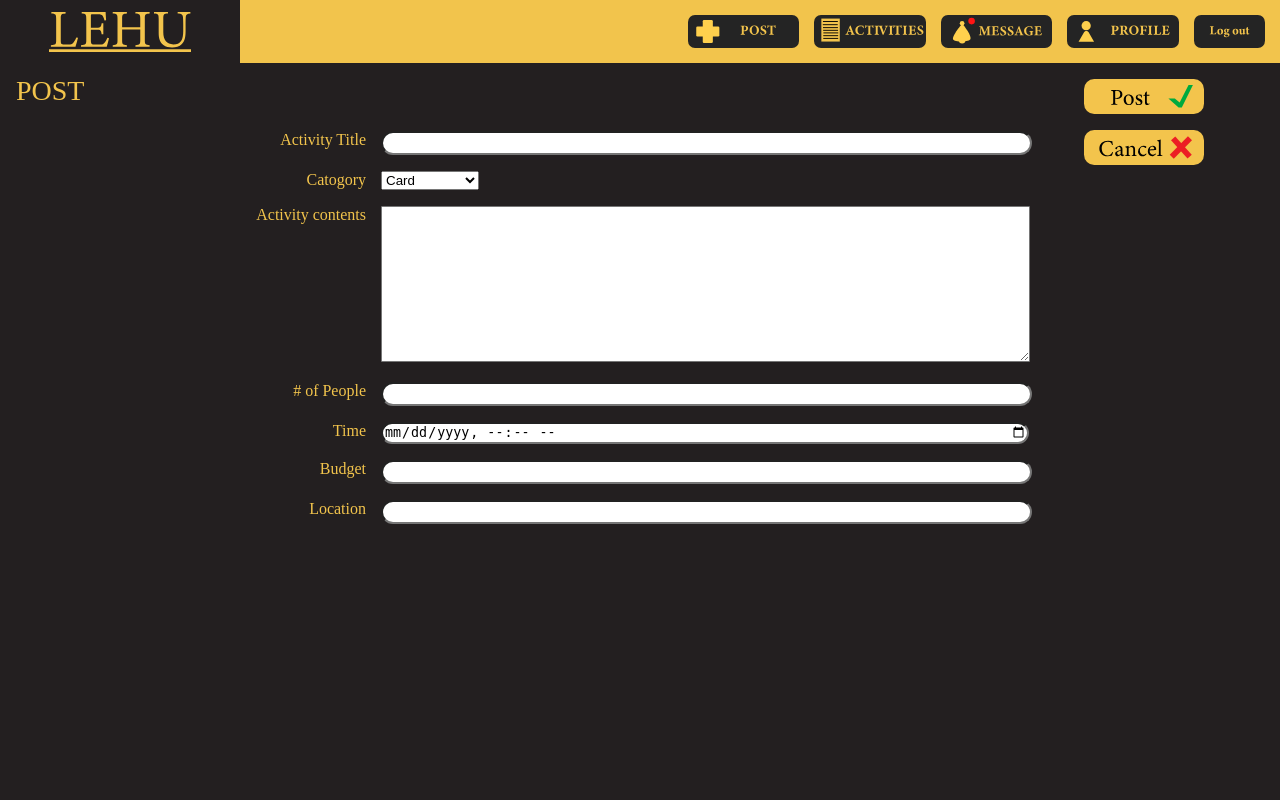
After one commit to 827983519/LEHU-board-game-website, a Django app: template templates/post_new.html in a window 1280 px wide. The commit adds this page. Run offline with Django 3.2, Linux system fonts and the light colour scheme; the template is opened without the code that fills it, so the values that code supplies are empty.

Commit message:
modify post

```diff
--- a/ECE651/settings.py
+++ b/ECE651/settings.py
@@ -27,7 +27,7 @@ DEBUG = True
 
 ALLOWED_HOSTS = ['*']
 
-
+USE_L10N=True
 
 # Application definition
 
--- a/LEHU/urls.py
+++ b/LEHU/urls.py
@@ -17,7 +17,8 @@ urlpatterns = [
     url('^allmessage',views.all_message),
     url('^pdetail/(\w+)',views.view_other_profile),
     url('^refresh',views.refresh_recommend),
-    url('^post', views.ActivityPostView.as_view(), name='activitypost'),
+    # url('^post', views.ActivityPostView.as_view(), name='activitypost'),
+    url('^post', views.post, name='activitypost'),
     # url('^index', views.PostListView.as_view(), name = 'postlist'),
     path('details/<int:pk>/', views.PostDetailView.as_view(), name = 'detail'),
     path('details/<int:activity_id>/join', views.join, name='join'),
--- a/static/css/post.css
+++ b/static/css/post.css
@@ -67,10 +67,6 @@ button.custom.unselected {
     margin-right: 15px;
 }
 
-#box
-{
-  width: 250px;
-}
 
 .field>.input {
     flex-grow: 1;
--- a/static/js/post.js
+++ b/static/js/post.js
@@ -1,50 +1,51 @@
 $(function () {
-    $(".input.time>select:nth-child(1)").html(
-        `<option value="" disabled selected hidden>[MM]</option>
-        ${"0".repeat(12)
-            .split("")
-            .map((v,k)=>`<option value="${k+1}">${k+1}</option>`)
-        }`
-    );
+    $("#confirm").click(function () {
 
-    $(".input.time>select:nth-child(1)").change(function (e) {
-        let date = new Date();
-        date.setMonth(e.target.value);
-        date.setDate(0);
-        // get avaliable date by Date
-        $(".input.time>select:nth-child(2)").html(
-            `<option value="" disabled selected hidden>[MM]</option>
-            ${"0".repeat(date.getDate())
-                .split("")
-                .map((v,k)=>`<option value="${k+1}">${k+1}</option>`)
-            }`
-        )
-    });
 
-    $(".input.time>select:nth-child(3)").html(
-        `<option value="" disabled selected hidden>[MM]</option>
-        ${"0".repeat(24)
-            .split("")
-            .map((v,k)=>`<option value="${k+1}">${k+1}</option>`)
-        }`
-    );
+        var pic1 = document.getElementsByTagName("input");
+        var pic2 = document.getElementsByTagName("select");
+        var pic3 = document.getElementsByTagName("textarea");
+        var title = pic1[0].value;
+        var people = pic1[1].value;
+        var time = pic1[2].value;
+        var budget = pic1[3].value;
+        var location = pic1[4].value;
+        var content = pic3[0].value;
+        var category = pic2[0].value
 
-    $("#seek").click(function () {
-        $("#seek").removeClass("unselected");
-        $("#offer").addClass("unselected");
-    });
+        // console.log(title);
+        // console.log(content);
+        // console.log(people);
+        // console.log(time);
+        // console.log(budget);
+        // console.log(location);
+        // console.log(category);
+        $.post('./post', {
+          title,
+          people,
+          time,
+          budget,
+          location,
+          content,
+          category
+        }, function (msg) {
+          if(msg.user=='fail')
+          {
+            alert(msg.msg)
+          }
+          else {
+            $('.content').hide();
+            $("#clear").show();
 
-    $("#offer").click(function () {
-        $("#offer").removeClass("unselected");
-        $("#seek").addClass("unselected");
-    });
+            window.setTimeout(function(){window.location.href = "./post";},2000);
 
-    $("#confirm").click(function () {
-        $('.content').hide();
-        $("#clear").show();
+          }
+
+        }, "json");
+        // location.href = "/";
     });
 
     $("#cancel").click(function () {
-        location.href = "index.html";
+        location.href = "/";
     });
 })
--- a/templates/Read.html
+++ b/templates/Read.html
@@ -29,7 +29,8 @@
           <a href="/message"><img src="/static/assest/message+icon+new.svg" id="group" /></a>
           {%endif%}
           <a href="/activity"><img src="/static/assest/activity icon.svg" id="activities" /></a>
-          <img src="/static/assest/post icon.svg" id="post" />
+          <a href="/post"><img src="/static/assest/post icon.svg" id="post" /></a>
+          <a href="/post"><img src="/static/assest/post icon.svg" id="post" /></a>
         </div>
     </div>
     <div class="content">
--- a/templates/Unread.html
+++ b/templates/Unread.html
@@ -29,7 +29,8 @@
           <a href="/message"><img src="/static/assest/message+icon+new.svg" id="group" /></a>
           {%endif%}
           <a href="/activity"><img src="/static/assest/activity icon.svg" id="activities" /></a>
-          <img src="/static/assest/post icon.svg" id="post" />
+          <a href="/post"><img src="/static/assest/post icon.svg" id="post" /></a>
+
         </div>
     </div>
     <div class="content">
--- a/templates/activities.html
+++ b/templates/activities.html
@@ -29,7 +29,7 @@
           <a href="/message"><img src="/static/assest/message+icon+new.svg" id="group" /></a>
           {%endif%}
           <a href="/activity"><img src="/static/assest/activity icon.svg" id="activities" /></a>
-          <img src="/static/assest/post icon.svg" id="post" />
+          <a href="/post"><img src="/static/assest/post icon.svg" id="post" /></a>
         </div>
     </div>
     <div class="content">
--- a/templates/history.html
+++ b/templates/history.html
@@ -29,7 +29,7 @@
           <a href="/message"><img src="/static/assest/message+icon+new.svg" id="group" /></a>
           {%endif%}
           <a href="/activity"><img src="/static/assest/activity icon.svg" id="activities" /></a>
-          <img src="/static/assest/post icon.svg" id="post" />
+        <a href="/post"><img src="/static/assest/post icon.svg" id="post" /></a>
         </div>
     </div>
     <div class="content">
--- a/templates/index_new.html
+++ b/templates/index_new.html
@@ -71,9 +71,9 @@
          <img src="/static/assest/refresh.svg" id="refresh_activity">
         <div id="lobby">
                 {% for activity in object_list %}
-                <div><a href="/details/{{activity.activity_id}}/register">{{ activity.pub_date }}  &nbsp;- &nbsp;
-                  {{ activity.activity_title }}&nbsp; &nbsp; &nbsp; &nbsp; &nbsp; &nbsp;
-                   &nbsp; &nbsp; &nbsp; &nbsp; &nbsp;Category:&nbsp;{{ activity.get_Category_display }} &nbsp; &nbsp;
+                <div><a href="/details/{{activity.activity_id}}/register">{{ activity.start_date}}-{{activity.start_time}}&nbsp; - &nbsp;
+                  [{{ activity.activity_title }}]&nbsp; &nbsp; &nbsp; &nbsp; &nbsp; &nbsp;
+                   &nbsp; &nbsp; &nbsp; &nbsp; &nbsp;Category:&nbsp;{{ activity.Category }} &nbsp; &nbsp;
                   &nbsp; &nbsp; &nbsp; &nbsp; &nbsp; &nbsp; &nbsp;&nbsp; &nbsp;Location:&nbsp;{{activity.location}}</a> </div>
                     {% empty %}
                     <div>No activity yet.<div>
--- /dev/null
+++ b/templates/post_new.html
@@ -0,0 +1,116 @@
+<!DOCTYPE html>
+<html lang="en">
+
+<head>
+    <meta charset="UTF-8" />
+    <meta name="viewport" content="width=device-width, initial-scale=1.0" />
+    <meta http-equiv="X-UA-Compatible" content="ie=edge" />
+    <link rel="stylesheet" href="/static/css/public.css" />
+    <link rel="stylesheet" href="/static/css/main.css" />
+    <link rel="stylesheet" href="/static/css/post.css" />
+
+    <script src="https://code.jquery.com/jquery-2.2.4.min.js"></script>
+    <script src="/static/js/header.js"></script>
+    <script src="/static/js/post.js"></script>
+    <title>Post</title>
+</head>
+
+<body>
+    <div class="header">
+        <div class="logo">
+            <img src="/static/assest/mainpage logo.svg" />
+        </div>
+        <div class="nav">
+          <a href="/logout"><img src="/static/assest/log out icon.svg" id="logout" /></a>
+          <a href="/profile"><img src="/static/assest/profile icon.svg" id="profile" /></a>
+          {%if Have_message == 0%}
+          <a href="/message"><img src="/static/assest/message+icon.svg" id="group" /></a>
+          {%else%}
+          <a href="/message"><img src="/static/assest/message+icon+new.svg" id="group" /></a>
+          {%endif%}
+          <a href="/activity"><img src="/static/assest/activity icon.svg" id="activities" /></a>
+          <a href="/post"><img src="/static/assest/post icon.svg" id="post" /></a>
+        </div>
+    </div>
+    <div class="content">
+        <div id="head">
+            <div>POST</div>
+        </div>
+        <div id="body">
+            <form id="Info">
+                <div class="field">
+                    <label for="locaton">Activity Title</label>
+                    <div class="input">
+                        <input type="text" name="title" />
+                    </div>
+                </div>
+                <div class="field">
+                    <label for="game_type">Catogory</label>
+                    <div class="input">
+                        <select name="category">
+                        <option value=1>Card</option>
+                        <option value=2>Chess</option>
+                        <option value=3>Boardgames</option>
+                        <option value=4>Other</option>
+                        </select>
+                    </div>
+                </div>
+
+
+          <div class="field">
+              <label for="description">Activity contents</label>
+              <div class="input">
+                  <textarea name="content" rows="10"></textarea>
+              </div>
+              </div>
+                <div class="field">
+                    <label for="people"># of People</label>
+                    <div class="input">
+                        <input type="text" name="people" />
+                    </div>
+                </div>
+
+                <div class="field">
+                    <label>Time</label>
+                    <div id="start" class="input time">
+                        <!-- <select name="month"></select>
+                        <select name="day">
+                            <option value="" disabled selected hidden>[DD]</option>
+                        </select>
+                        <select name="hour"></select> -->
+                        <input type='datetime-local' name='start_date'>
+                    </div>
+                </div>
+
+                <div class="field">
+                    <label for="Budget">Budget</label>
+                    <div class="input">
+                        <input type="text" name="budget" />
+                    </div>
+                </div>
+
+
+                  <div class="field">
+                      <label for="Location">Location</label>
+                      <div class="input">
+                          <input type="text" name="location" />
+                      </div>
+                  </div>
+
+
+            </form>
+            <div>
+                <img id="confirm" src="/static/assest/post icon_1.svg" />
+                <img id="cancel" src="/static/assest/cancel icon(1).svg" />
+            </div>
+        </div>
+    </div>
+    <div id="clear">
+        <div>
+            <img src="/static/assest/clear mark.svg">
+            <div>You post has been published successfully!</div>
+        </div>
+    </div>
+</body>
+
+</html>
--- a/templates/profile_new.html
+++ b/templates/profile_new.html
@@ -27,6 +27,7 @@
           <a href="/message"><img src="/static/assest/message+icon+new.svg" id="group" /></a>
           {%endif%}
           <a href="/activity"><img src="/static/assest/activity icon.svg" id="activities" /></a>
+          <a href="/post"><img src="/static/assest/post icon.svg" id="post" /></a>
           <img src="/static/assest/post icon.svg" id="post" />
         </div>
     </div>
--- a/templates/search.html
+++ b/templates/search.html
@@ -29,7 +29,7 @@
             <a href="/message"><img src="/static/assest/message+icon+new.svg" id="group" /></a>
             {%endif%}
             <a href="/activity"><img src="/static/assest/activity icon.svg" id="activities" /></a>
-            <img src="/static/assest/post icon.svg" id="post" />
+            <a href="/post"><img src="/static/assest/post icon.svg" id="post" /></a>
         </div>
 
     </div>
--- a/templates/show_profile.html
+++ b/templates/show_profile.html
@@ -27,7 +27,7 @@
           <a href="/message"><img src="/static/assest/message+icon+new.svg" id="group" /></a>
           {%endif%}
           <a href="/activity"><img src="/static/assest/activity icon.svg" id="activities" /></a>
-          <img src="/static/assest/post icon.svg" id="post" />
+          <a href="/post"><img src="/static/assest/post icon.svg" id="post" /></a>
         </div>
     </div>
     <div class="content">
```
Also changed, not shown: LEHU/models.py (+11 -2 lines), LEHU/views.py (+63 -40 lines), static/js/index.js (+1 -23 lines), templates/upload.html (deleted, +0 -20 lines), static/media/user/827983519a/pic1_8TQ5igN.jpeg (added).
